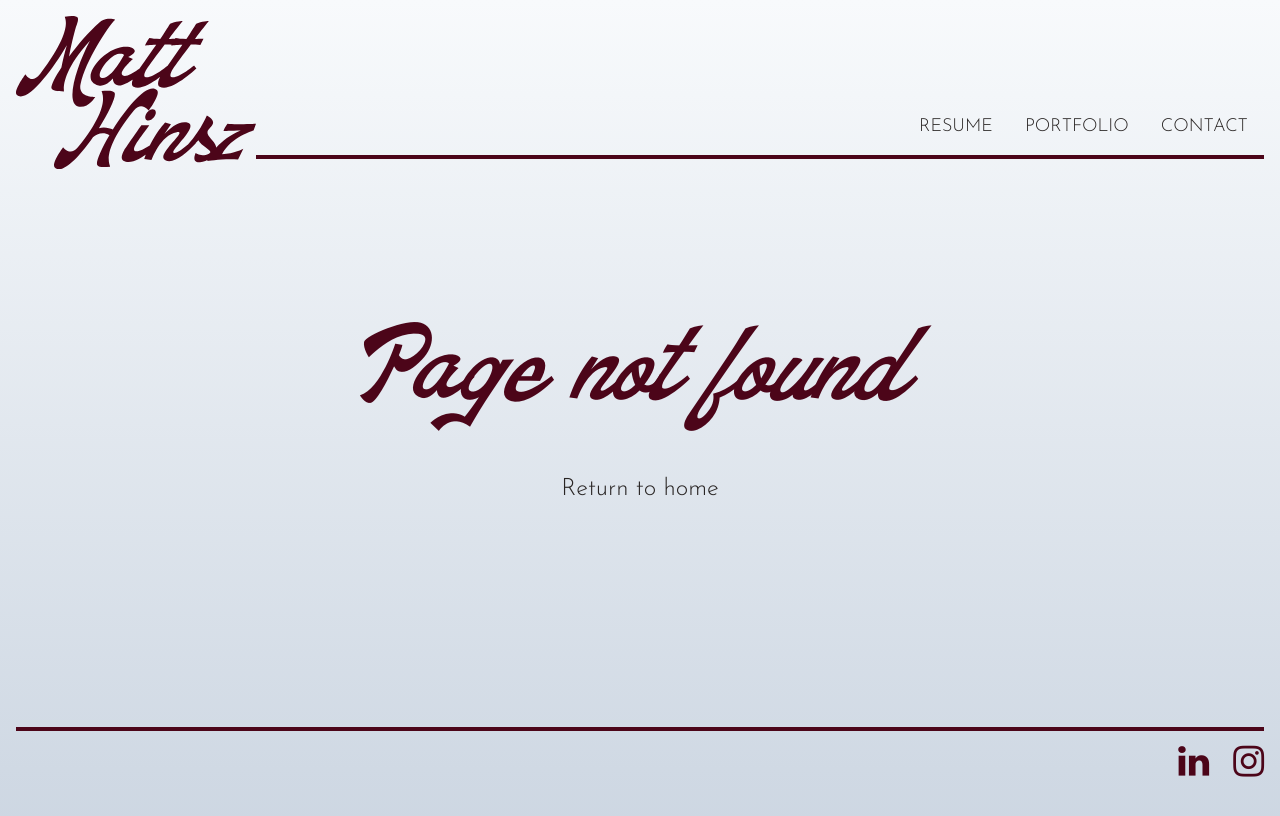
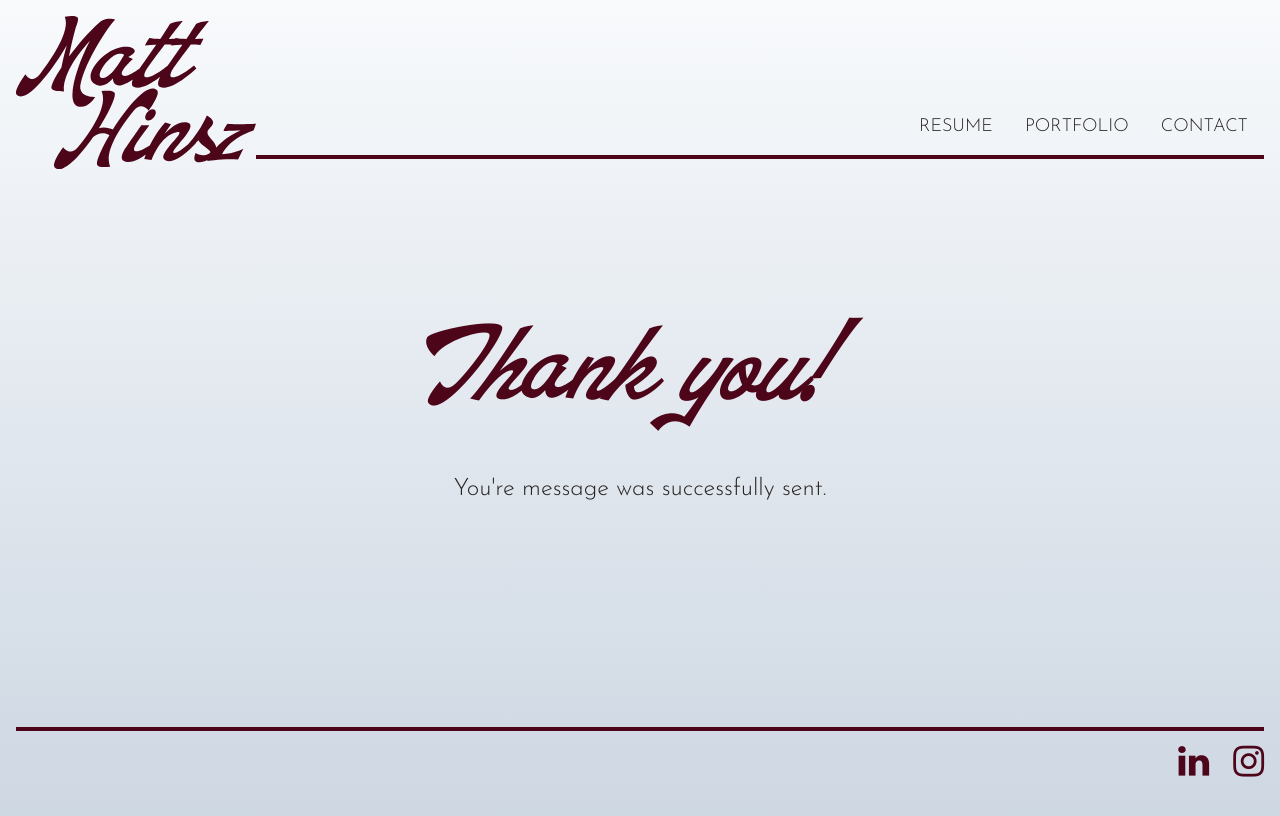
Before and after one commit to mhinsz/Matt-Hinsz-Portfolio, a React (Vite) app: page /thank-you in a window 1280 px wide. Before the commit this address had no page. Shown: the top 816 px of the page. Built offline with nearby package versions, Linux system fonts and the light colour scheme.

Commit message:
Submit page

```diff
--- a/src/App.jsx
+++ b/src/App.jsx
@@ -5,6 +5,7 @@ import Default from "./components/Default";
 import Resume from "./components/Resume";
 import Portfolio from "./components/Portfolio";
 import Contact from "./components/Contact";
+import FormSubmit from "./components/FormSubmit";
 import LayoutRoot from './components/LayoutRoot';
 import Error from "./components/Error";
 
@@ -18,6 +19,7 @@ const router = createBrowserRouter([
       { path: '/resume', element: <Resume />},
       { path: '/portfolio', element: <Portfolio /> },
       { path: '/contact', element: <Contact /> },
+      { path: '/thank-you', element: <FormSubmit /> },
     ]
   },
 ]);
--- a/src/components/Contact.jsx
+++ b/src/components/Contact.jsx
@@ -20,9 +20,8 @@ function Contact(){
             className={divClass}
         >
             <h1 className="text-5xl md:text-8xl mb-6 text-center text-rose-950 w-full">Get in touch</h1>
-            <form name="contact" method="post" className="w-full md:w-1/2">
+            <form name="contact" method="post" action="/thank-you" className="w-full md:w-1/2">
                 <input type="hidden" name="form-name" value="contact" />
-
                 <FormField name="name" type="text" required>Name</FormField>
                 <FormField name="email" type="email" required>Email</FormField>
                 <FormField name="company" type="text">Company</FormField>
--- a/src/components/Error.jsx
+++ b/src/components/Error.jsx
@@ -1,5 +1,4 @@
-import { Outlet, Link } from "react-router-dom";
-import { AnimatePresence } from 'framer-motion';
+import { Link } from "react-router-dom";
 import Header from "./Header";
 import Footer from "./Footer";
 
--- /dev/null
+++ b/src/components/FormSubmit.jsx
@@ -0,0 +1,21 @@
+import { motion } from "framer-motion";
+
+function FormSubmit(){
+    return(
+        <motion.div
+            initial="hidden"
+            animate="visible"
+            exit={{opacity:0}}
+            variants={{
+                hidden:{opacity:0,x:-100},
+                visible: {opacity:1,x:0}
+            }}
+            layout
+            className="my-40 flex flex-col justify-center text-center"
+        >
+            <h1 className="text-4xl md:text-8xl text-rose-950 w-full">Thank you!</h1>
+            <p className="text-2xl my-12">You're message was successfully sent.</p>
+        </motion.div>
+    );
+}
+export default FormSubmit;
```
